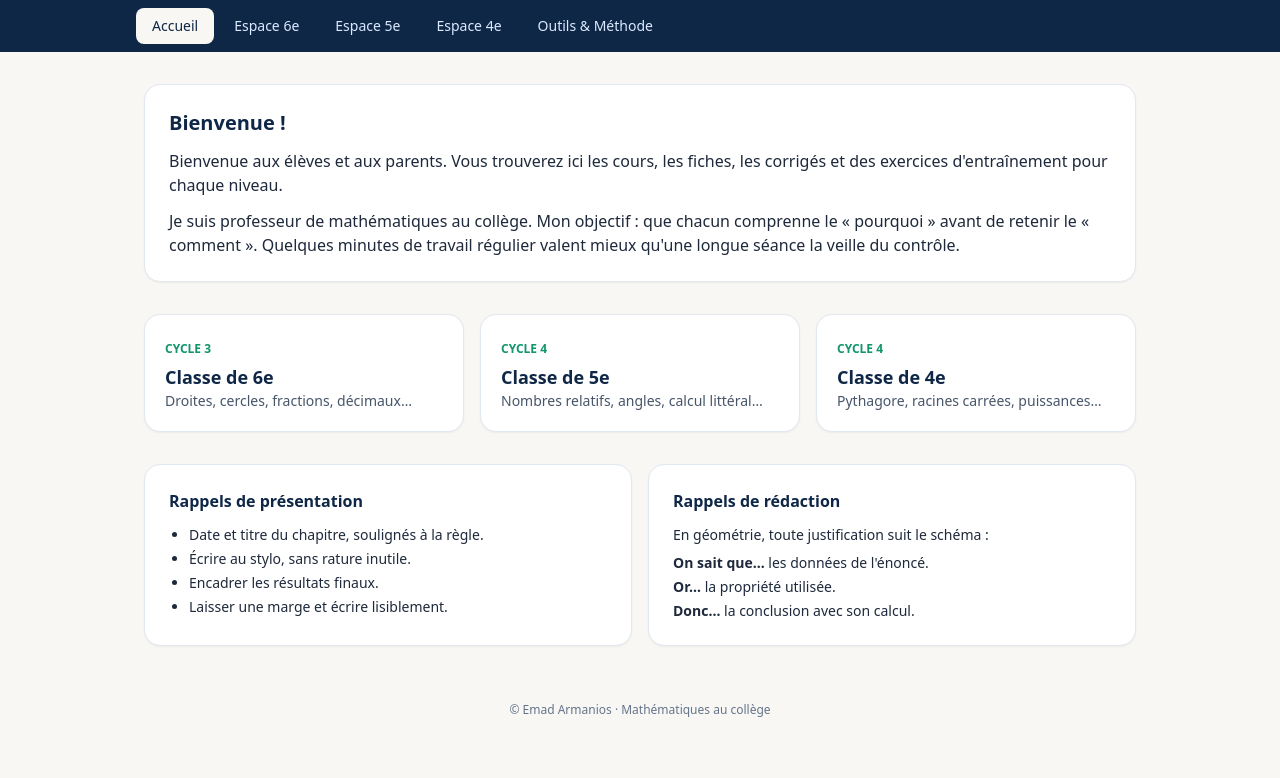
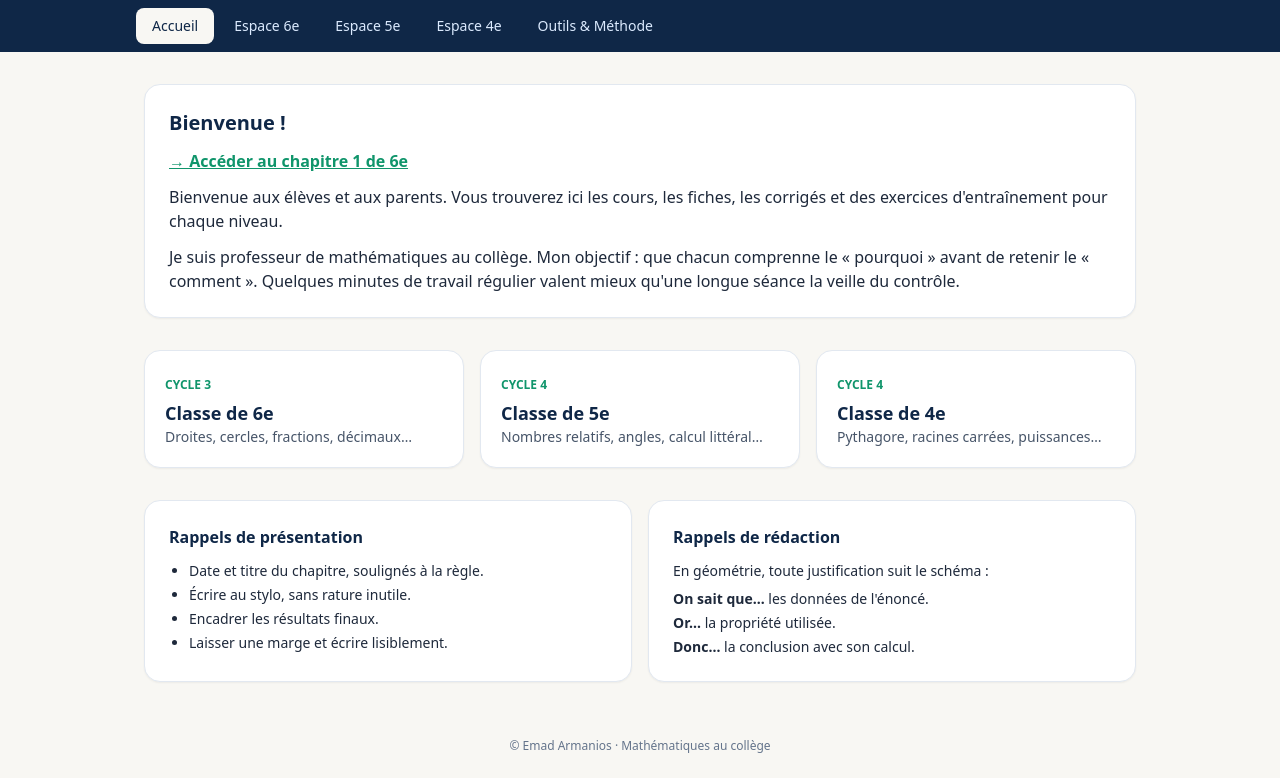
Before and after one commit to emadarmanios/maths-armanios, a plain HTML site: page index.html in a window 1280 px wide. Shown: the part 84-862 px from the top of the page. Before the commit the page ends 826 px from the top, so only its background shows below. Drawn offline with nearby package versions, Linux system fonts and the light colour scheme.

Commit message:
Update index.html

```diff
--- a/index.html
+++ b/index.html
@@ -59,6 +59,7 @@
 <section id="accueil" class="view space-y-8">
   <div class="bg-white rounded-2xl p-6 shadow-sm border border-slate-200 space-y-3">
     <h2 class="text-xl font-bold text-marine">Bienvenue !</h2>
+    <p><a href="6e-chapitre1-COMPLET.html" class="text-emeraude font-semibold underline">→ Accéder au chapitre 1 de 6e</a></p>
     <p>Bienvenue aux élèves et aux parents. Vous trouverez ici les cours, les fiches, les corrigés et des exercices d'entraînement pour chaque niveau.</p>
     <p>Je suis professeur de mathématiques au collège. Mon objectif : que chacun comprenne le « pourquoi » avant de retenir le « comment ». Quelques minutes de travail régulier valent mieux qu'une longue séance la veille du contrôle.</p>
   </div>
```
